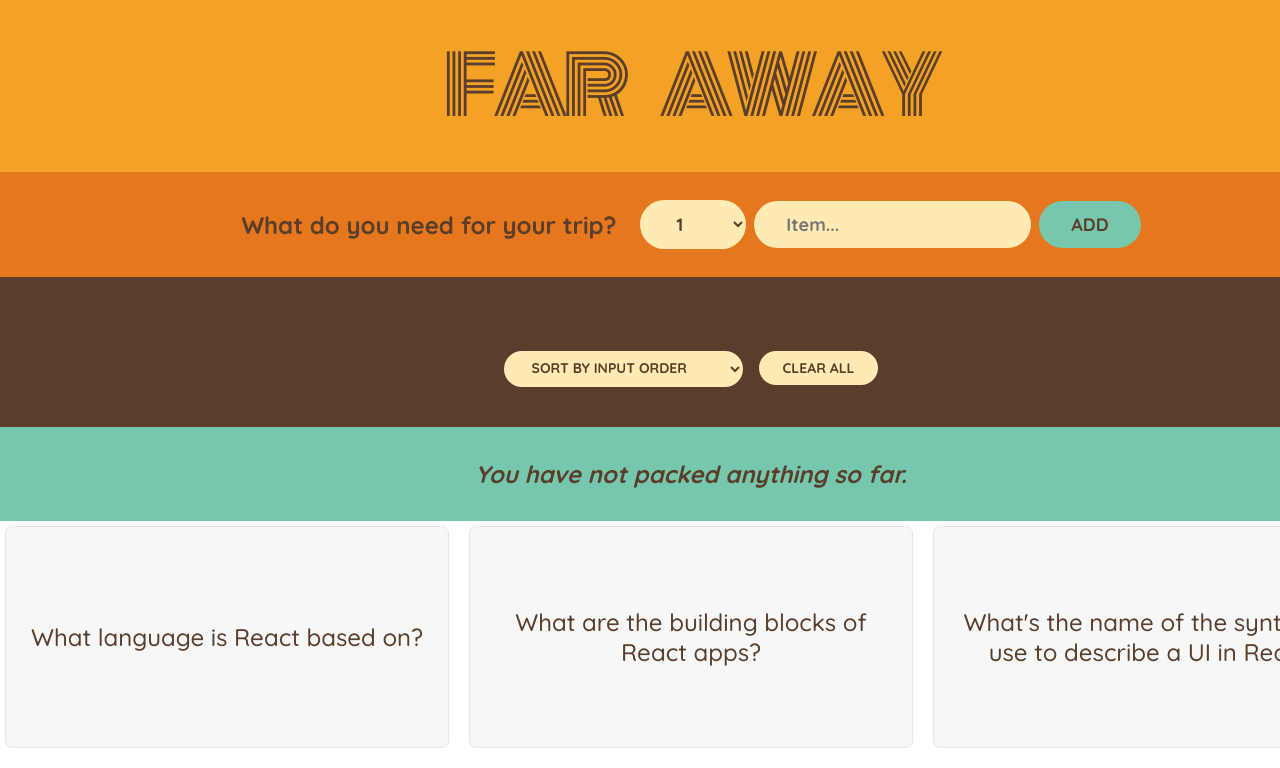
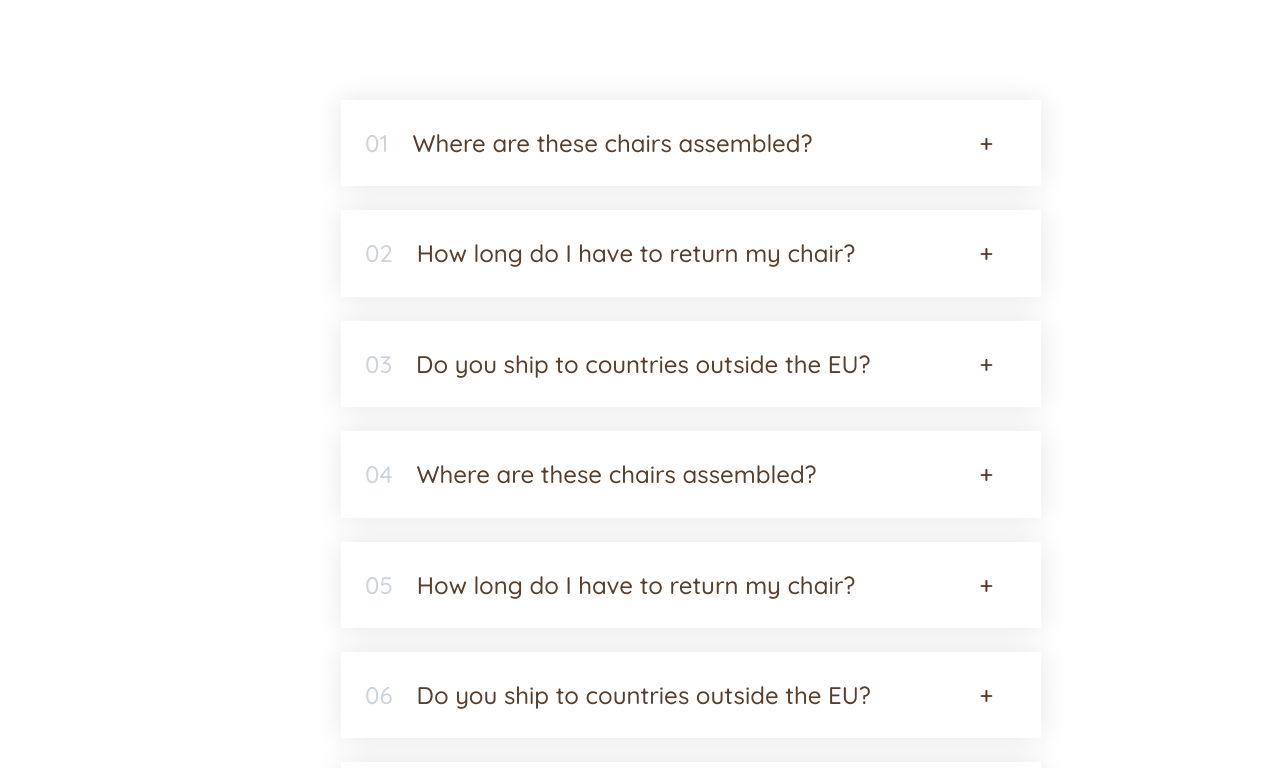
Before and after one commit to HennadiiZ/react_tricks, a React (Create React App) app: page / in a window 1280 px wide. Shown: the top 768 px of the page. Built offline with nearby package versions, Linux system fonts and the light colour scheme.

Commit message:
Accordion Component

```diff
--- a/src/App.js
+++ b/src/App.js
@@ -2,12 +2,14 @@
 import { useState } from 'react';
 // import initialItems from './data/initialItems';
 import questions from './data/questions';
+import faqs from './data/faqs';
 import Logo from './components/Logo';
 import Form from './components/Form';
 import PackingList from './components/PackingList';
 import Stats from './components/Stats';
 import Counter from './components/Counter'; // counter and range
 import FlashCardList from './components/FlashCardList';
+import Accordion from './components/Accordion';
 
 function App() {
   const [items, setItems] = useState([]);
@@ -53,6 +55,7 @@
 
   return (
     <div className='app'>
+      <Accordion faqs={faqs} />
       <Logo />
       <Form onAddItems={handleAddItem} />
       <PackingList
--- /dev/null
+++ b/src/components/Accordion.js
@@ -0,0 +1,84 @@
+// import faqs from '../data/faqs';
+import { useState } from 'react';
+
+export default function Accordion({ faqs }) {
+  return (
+    <ul className='accordion content-box'>
+      {faqs.map((item, index) => (
+        <AccordionItem item={item} index={index} key={Math.random()} />
+      ))}
+    </ul>
+  );
+}
+
+function AccordionItem({ item, index }) {
+  const [isOpen, setIsOpen] = useState(false);
+
+  const handleItemClick = () => {
+    console.log(isOpen);
+    setIsOpen((prev) => !prev);
+  };
+
+  return (
+    <li className={`item ${isOpen ? 'open' : ''}`} onClick={handleItemClick}>
+      <div className='number'>
+        {index < 9 ? `0${index + 1}` : `${index + 1}`}
+      </div>
+      <div className='title'>{item.title}</div>
+      <div className='icon'>{isOpen ? '-' : '+'}</div>
+      {isOpen && <div className='content-box'>{item.text}</div>}
+    </li>
+  );
+}
+
+// mine 2
+// export default function Accordion() {
+//   return (
+//     <ul className='accordion content-box'>
+//       {faqs.map((item, index) => (
+//         <AccordionItem item={item} index={index} key={Math.random()} />
+//       ))}
+//     </ul>
+//   );
+// }
+
+// function AccordionItem({ item, index }) {
+//   const [isOpen, setIsOpen] = useState(false);
+
+//   const handleItemClick = () => {
+//     console.log(isOpen);
+//     setIsOpen((prev) => !prev);
+//   };
+
+//   return (
+//     <li className={`item ${isOpen ? 'open' : ''}`} onClick={handleItemClick}>
+//       <div className='number'>0{index + 1}</div>
+//       <div className='title'>{item.title}</div>
+//       <div className='icon'>{isOpen ? '-' : '+'}</div>
+//       {isOpen && <div className='content-box'>{item.text}</div>}
+//     </li>
+//   );
+// }
+
+// mine
+// export default function Accordion() {
+//   const [isOpen, setIsOpen] = useState(false);
+
+//   const handleItemClick = () => {
+//     console.log(isOpen);
+//     setIsOpen((prev) => !prev);
+//   };
+
+//   return (
+//     <ul className='accordion'>
+//       {faqs.map((item, index) => (
+//         <li className='item' onClick={handleItemClick} key={Math.random()}>
+//           <div className='number'>0{index + 1}</div>
+//           <div className='title'>{item.title}</div>
+//           <div className='icon'>{isOpen ? '-' : '+'}</div>
+//           {isOpen && <div className='title'>{item.text}</div>}
+//         </li>
+//       ))}
+//     </ul>
+//   );
+// }
--- /dev/null
+++ b/src/data/faqs.js
@@ -0,0 +1,52 @@
+const faqs = [
+  {
+    title: 'Where are these chairs assembled?',
+    text: 'Lorem ipsum dolor sit amet consectetur, adipisicing elit. Accusantium, quaerat temporibus quas dolore provident nisi ut aliquid ratione beatae sequi aspernatur veniam repellendus.',
+  },
+  {
+    title: 'How long do I have to return my chair?',
+    text: 'Pariatur recusandae dignissimos fuga voluptas unde optio nesciunt commodi beatae, explicabo natus.',
+  },
+  {
+    title: 'Do you ship to countries outside the EU?',
+    text: 'Excepturi velit laborum, perspiciatis nemo perferendis reiciendis aliquam possimus dolor sed! Dolore laborum ducimus veritatis facere molestias!',
+  },
+  {
+    title: 'Where are these chairs assembled?',
+    text: 'Lorem ipsum dolor sit amet consectetur, adipisicing elit. Accusantium, quaerat temporibus quas dolore provident nisi ut aliquid ratione beatae sequi aspernatur veniam repellendus.',
+  },
+  {
+    title: 'How long do I have to return my chair?',
+    text: 'Pariatur recusandae dignissimos fuga voluptas unde optio nesciunt commodi beatae, explicabo natus.',
+  },
+  {
+    title: 'Do you ship to countries outside the EU?',
+    text: 'Excepturi velit laborum, perspiciatis nemo perferendis reiciendis aliquam possimus dolor sed! Dolore laborum ducimus veritatis facere molestias!',
+  },
+  {
+    title: 'Where are these chairs assembled?',
+    text: 'Lorem ipsum dolor sit amet consectetur, adipisicing elit. Accusantium, quaerat temporibus quas dolore provident nisi ut aliquid ratione beatae sequi aspernatur veniam repellendus.',
+  },
+  {
+    title: 'How long do I have to return my chair?',
+    text: 'Pariatur recusandae dignissimos fuga voluptas unde optio nesciunt commodi beatae, explicabo natus.',
+  },
+  {
+    title: 'Do you ship to countries outside the EU?',
+    text: 'Excepturi velit laborum, perspiciatis nemo perferendis reiciendis aliquam possimus dolor sed! Dolore laborum ducimus veritatis facere molestias!',
+  },
+  {
+    title: 'Where are these chairs assembled?',
+    text: 'Lorem ipsum dolor sit amet consectetur, adipisicing elit. Accusantium, quaerat temporibus quas dolore provident nisi ut aliquid ratione beatae sequi aspernatur veniam repellendus.',
+  },
+  {
+    title: 'How long do I have to return my chair?',
+    text: 'Pariatur recusandae dignissimos fuga voluptas unde optio nesciunt commodi beatae, explicabo natus.',
+  },
+  {
+    title: 'Do you ship to countries outside the EU?',
+    text: 'Excepturi velit laborum, perspiciatis nemo perferendis reiciendis aliquam possimus dolor sed! Dolore laborum ducimus veritatis facere molestias!',
+  },
+];
+
+export default faqs;
--- a/src/index.css
+++ b/src/index.css
@@ -188,3 +188,66 @@
   color: #fff;
   font-weight: bold;
 }
+
+/*  */
+
+.accordion {
+  width: 700px;
+  margin: 100px auto;
+  display: flex;
+  flex-direction: column;
+  gap: 24px;
+}
+
+.item {
+  box-shadow: 0 0 30px rgba(0, 0, 0, 0.1);
+  padding: 20px 24px;
+  padding-right: 48px;
+  cursor: pointer;
+  border-top: 4px solid #fff;
+  border-bottom: 4px solid #fff;
+
+  display: grid;
+  grid-template-columns: auto 1fr auto;
+  column-gap: 24px;
+  row-gap: 32px;
+  align-items: center;
+}
+
+.number {
+  font-size: 24px;
+  font-weight: 500;
+  color: #ced4da;
+}
+
+.title,
+.icon {
+  font-size: 24px;
+  font-weight: 500;
+}
+
+.content-box {
+  grid-column: 2 / -1;
+  padding-bottom: 16px;
+  line-height: 1.6;
+}
+
+.content-box ul {
+  color: #868e96;
+  margin-left: 16px;
+  margin-top: 16px;
+
+  display: flex;
+  flex-direction: column;
+  gap: 12px;
+}
+
+/* OPEN STATE */
+.open {
+  border-top: 4px solid #087f5b;
+}
+
+.open .number,
+.open .title {
+  color: #087f5b;
+}
```
